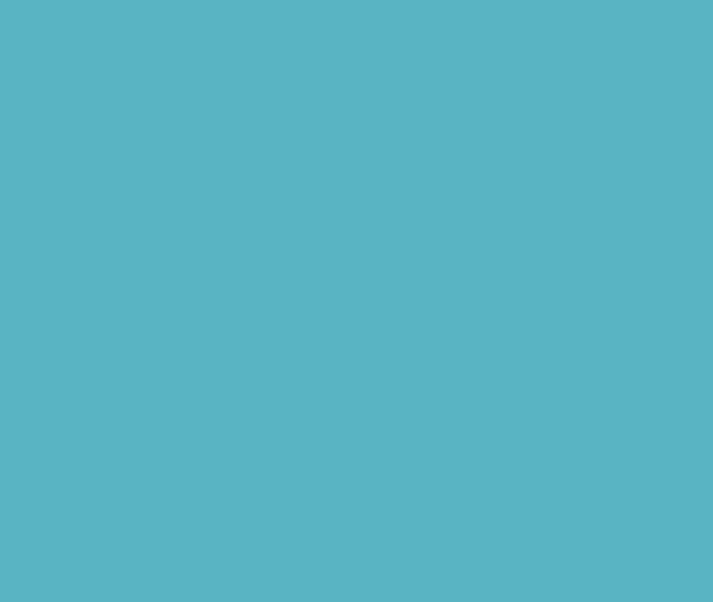
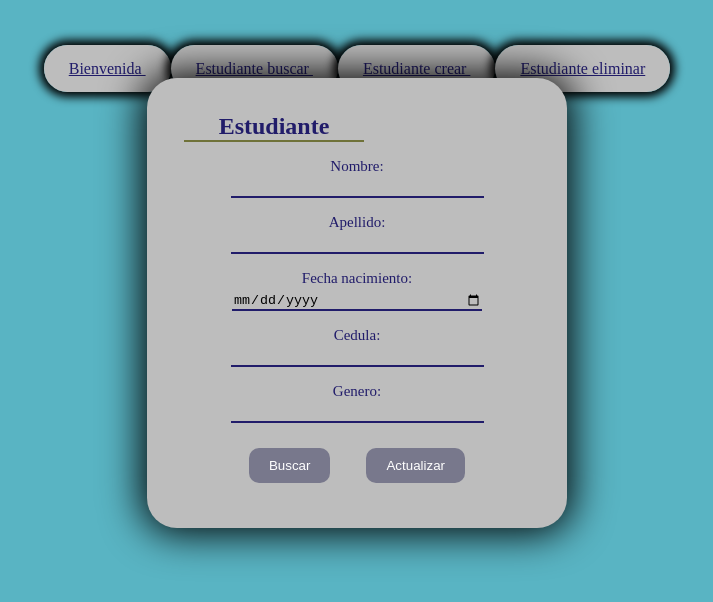
Before and after one commit to J0hnFe/pw_api_u4_p6_jr, a Vue app: page /#/buscar/vacio in a window 1280 px wide. Before the commit this address had no page. Shown: the top 602 px of the page, without its empty margins (283-996 px from the left). Built offline with nearby package versions, Linux system fonts and the light colour scheme.

Commit message:
taller_37

```diff
--- a/src/App.vue
+++ b/src/App.vue
@@ -1,25 +1,22 @@
 <template>
+  <NavBar />
   <!-- <BienvenidaaPage /> -->
   <router-view />
   <!-- <EstudiantePage /> -->
   <!-- <EstudianteEliminar /> -->
   <!-- <EstudianteGuardar /> -->
 </template>
+<script>
 
-<script>
-import BienvenidaaPage from "./pages/BienvenidaPage.vue";
-// import EstudiantePage from "./pages/EstudiantePage.vue";
-// import EstudianteEliminar from "./pages/EstudianteEliminar.vue";
-// import EstudianteGuardar from "./pages/EstudianteGuardar.vue";
 
+import NavBar from "../src/components/NavBar.vue";
 export default {
+
   name: "App",
   components: {
-    BienvenidaaPage,
-    // EstudiantePage,
-    // EstudianteEliminar,
-    // EstudianteGuardar,
+    NavBar,
   }
+
 };
 
 </script>
--- a/src/clients/clienteEstudiante.js
+++ b/src/clients/clienteEstudiante.js
@@ -9,8 +9,9 @@
 }
 
 const obtenerPorCedulaAxios = async (cedula) => {
-    const data = await fetch(`http://localhost:8080/API/v1.0/Matricula/estudiantes/cedula/${cedula}`).then(r => r.data());
+    const data = await fetch(`http://localhost:8080/API/v1.0/Matricula/cedula/${cedula}`).then(r => r.data());
     console.log(data);
+
     return data;
 }
 
--- /dev/null
+++ b/src/components/NavBar.vue
@@ -0,0 +1,29 @@
+<template>
+
+    <div>
+        <router-link to="/"> Bienvenida </router-link>
+        <router-link to="/buscar/vacio"> Estudiante buscar </router-link>
+        <router-link to="/guardar"> Estudiante crear </router-link>
+        <router-link to="/eliminar"> Estudiante eliminar </router-link>
+    </div>
+</template>
+
+<script>
+export default {
+
+}
+</script>
+
+<style scoped>
+div {
+    padding: 0px 30px;
+}
+
+div a {
+    color: #211C6A;
+    background: rgb(189, 189, 189);
+    border-radius: 30px;
+    padding: 15px 25px;
+    box-shadow: 0 0 10px 5px #000;
+}
+</style>
--- /dev/null
+++ b/src/pages/NotFoundPage.vue
@@ -0,0 +1,14 @@
+<template>
+  <h1>Page not found</h1>
+  <h2>Revise la url</h2>
+</template>
+
+<script>
+export default {
+
+}
+</script>
+
+<style>
+
+</style>
```
Also changed, not shown: src/router/router.js (+8 -2 lines).
